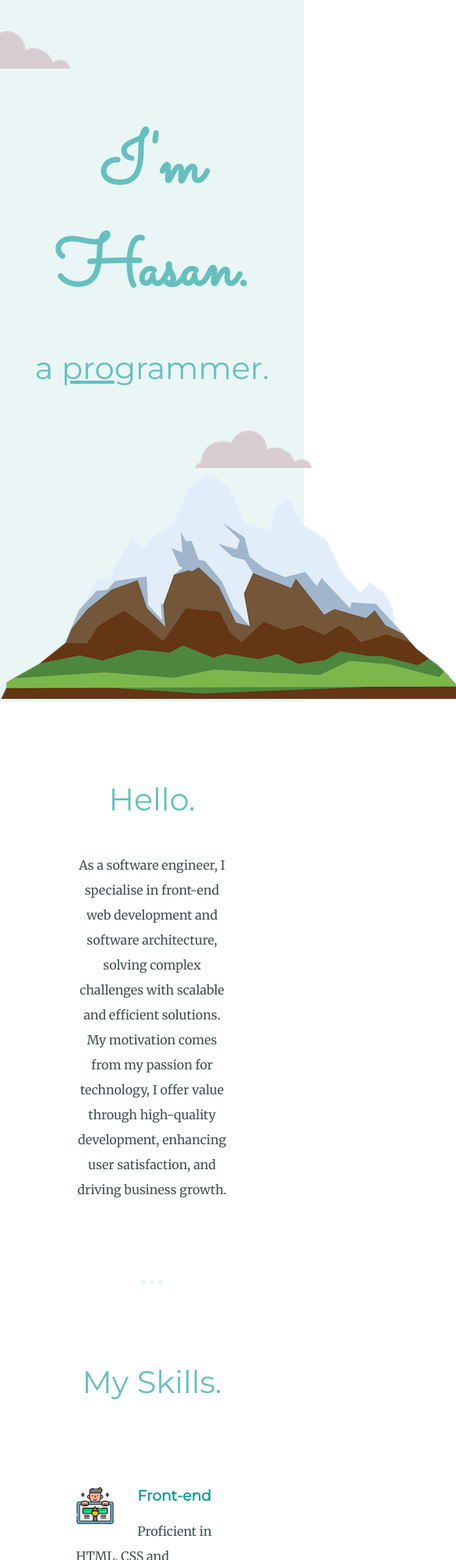
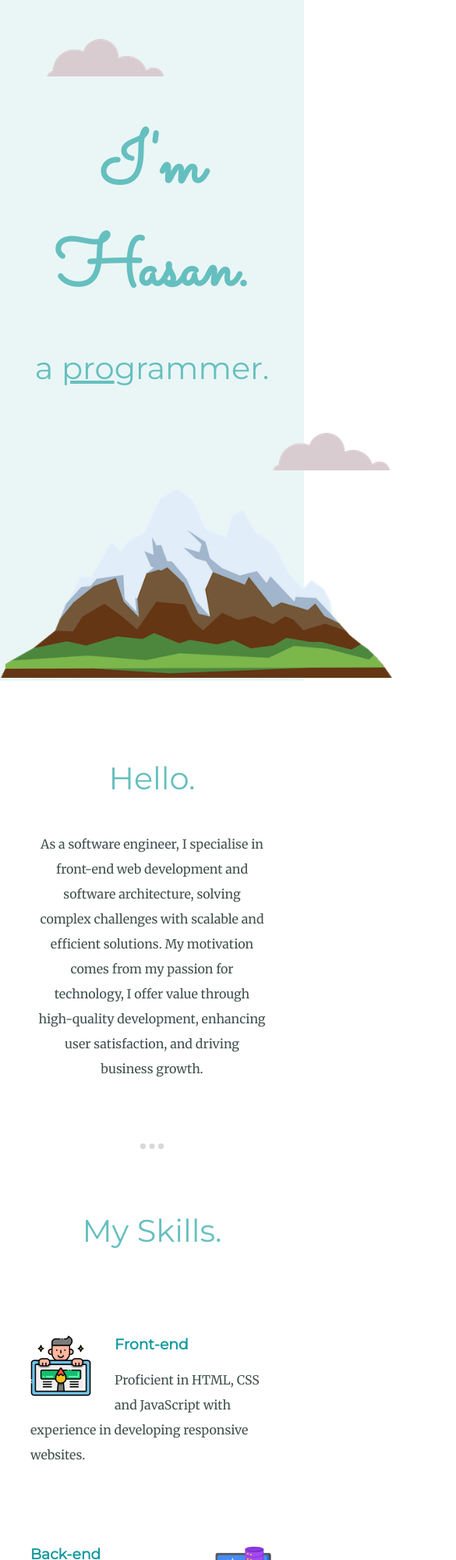
Before and after one commit to HASANALI117/Personal-Website, a plain HTML site: page index.html in a window 390 px wide. Shown: the top 2000 px of the page at 78% size, 585 px wide, since content can reach past the window. Drawn offline with Linux system fonts and the light colour scheme.

Commit message:
add media query for mobile

```diff
--- a/css/styles.css
+++ b/css/styles.css
@@ -31,7 +31,7 @@ a:hover {
   color: #eaf6f6;
 }
 hr {
-  border: dotted #eaf6f6 6px;
+  border: dotted #d8d8d8 6px;
   border-bottom: none;
   width: 4%;
   margin: 100px auto;
@@ -39,35 +39,12 @@ hr {
 p {
   line-height: 2;
 }
+
+/* HEADER */
 .top-container {
   background: #eaf6f6;
   position: relative;
   padding-top: 100px;
-}
-.middle-container {
-  margin: 100px 0;
-}
-.bottom-container {
-  background-color: #66bfbf;
-  padding: 50px 0 20px;
-}
-.contact-me-msg {
-  width: 40%;
-  margin: 40px auto 60px;
-}
-.intro {
-  width: 50%;
-  margin: auto;
-}
-.skill-row {
-  width: 50%;
-  margin: 100px auto;
-  text-align: left;
-}
-.copyright {
-  color: #eaf6f6;
-  font-size: 0.75rem;
-  padding: 20px 0;
 }
 .pro {
   text-decoration: underline;
@@ -82,18 +59,35 @@ p {
   left: 250px;
   bottom: 300px;
 }
-.programming {
+
+/* MID-SECTION */
+.middle-container {
+  margin: 100px 0;
+}
+
+.intro {
+  width: 50%;
+  margin: auto;
+}
+.skill-row {
+  width: 50%;
+  margin: 100px auto;
+  text-align: left;
+}
+
+.frontend {
   width: 25%;
   float: left;
   margin-right: 30px;
 }
-.drawing {
+.backend {
   width: 25%;
   float: right;
   margin-left: 30px;
 }
-.madara {
-  border-radius: 100%;
+.contact-me-msg {
+  width: 40%;
+  margin: 40px auto 60px;
 }
 .btn {
   background: #11cdd4;
@@ -120,3 +114,58 @@ p {
   background-image: linear-gradient(to bottom, #30e3cb, #2bc4ad);
   text-decoration: none;
 }
+/* FOOTER */
+.bottom-container {
+  background-color: #66bfbf;
+  padding: 50px 0 20px;
+}
+.copyright {
+  color: #eaf6f6;
+  font-size: 0.75rem;
+  padding: 20px 0;
+}
+
+/* For mobile phones: */
+@media only screen and (max-width: 768px) {
+  hr {
+    border: dotted #d8d8d8 7px;
+    border-bottom: none;
+    width: 4%;
+    margin: 80px auto;
+  }
+
+  .mountain {
+    height: 300px;
+    margin-top: 30px;
+  }
+  .top-cloud {
+    position: absolute;
+    left: 60px;
+    top: 50px;
+  }
+  .bottom-cloud {
+    position: absolute;
+    left: 350px;
+    bottom: 270px;
+  }
+
+  .intro {
+    width: 75%;
+    margin: 0 auto;
+    text-align: center;
+  }
+  .skill-row {
+    width: 80%;
+    margin: 100px auto;
+    text-align: left;
+  }
+  .skill-row.second {
+    width: 80%;
+    margin: 100px auto;
+    text-align: left;
+  }
+  .contact-me-msg {
+    width: 70%;
+    margin: 40px auto 60px;
+  }
+}
--- a/index.html
+++ b/index.html
@@ -5,8 +5,14 @@
     <meta http-equiv="X-UA-Compatible" content="IE=edge" />
     <meta name="viewport" content="width=device-width, initial-scale=1.0" />
     <title>Hasan Ali</title>
+
+    <!-- Favicon -->
+    <link rel="icon" href="/images/favicon.ico" />
+
+    <!-- CSS Sheet -->
     <link rel="stylesheet" href="css/styles.css" />
-    <link rel="icon" href="favicon.ico?v=2" />
+
+    <!-- Google Fonts -->
     <link rel="preconnect" href="https://fonts.googleapis.com" />
     <link rel="preconnect" href="https://fonts.gstatic.com" crossorigin />
     <link
@@ -15,16 +21,21 @@
     />
   </head>
   <body>
+    <!-- HEADER -->
+
     <div class="top-container">
       <img class="top-cloud" src="images/cloud.png" alt="cloud-img" />
       <h1>I'm Hasan.</h1>
       <h2>a <span class="pro">pro</span>grammer.</h2>
       <img class="bottom-cloud" src="images/cloud.png" alt="cloud-img" />
-      <img src="images/mountain.png" alt="mountain-img" />
+      <img class="mountain" src="images/mountain.png" alt="mountain-img" />
     </div>
+
+    <!-- MID-SECTION -->
+
+    <!-- INTRO -->
     <div class="middle-container">
       <div class="profile">
-        <!-- <img class="madara" src="images/madara.jpg" alt="" /> -->
         <h2>Hello.</h2>
         <p class="intro">
           As a software engineer, I specialise in front-end web development and
@@ -35,18 +46,20 @@
         </p>
       </div>
       <hr />
+
+      <!-- SKILLS -->
       <div class="skills">
         <h2>My Skills.</h2>
         <div class="skill-row">
-          <img class="programming" src="images/front.png" alt="" />
+          <img class="frontend" src="images/front.png" alt="" />
           <h3>Front-end</h3>
           <p>
             Proficient in HTML, CSS and JavaScript with experience in developing
             responsive websites.
           </p>
         </div>
-        <div class="skill-row">
-          <img class="drawing" src="images/back.png" alt="" />
+        <div class="skill-row second">
+          <img class="backend" src="images/back.png" alt="" />
           <h3>Back-end</h3>
           <p>
             Proficient in developing RESTful web services using Node.js and
@@ -57,15 +70,19 @@
         </div>
       </div>
       <hr />
+
+      <!-- CONTACT -->
       <div class="contact-me">
         <h2>Get In Touch</h2>
         <p class="contact-me-msg">
           Get in touch with me through e-mail by clicking the button below or
           through LinkedIn. Also checkout some of my projects on Github.
         </p>
-        <a class="btn" href="mailto:name@email.com">CONTACT ME</a>
+        <a class="btn" href="mailto:hassanali61911@gmail.com">CONTACT ME</a>
       </div>
     </div>
+
+    <!-- FOOTER -->
 
     <div class="bottom-container">
       <a class="footer-link" href="https://www.linkedin.com/in/hasan-dhaif"
```
Also changed, not shown: images/favicon.ico (renamed from favicon.ico).
